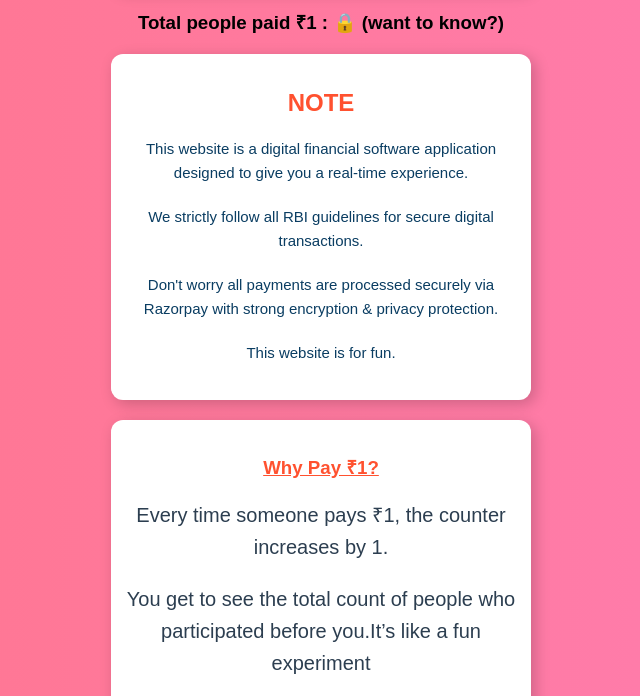
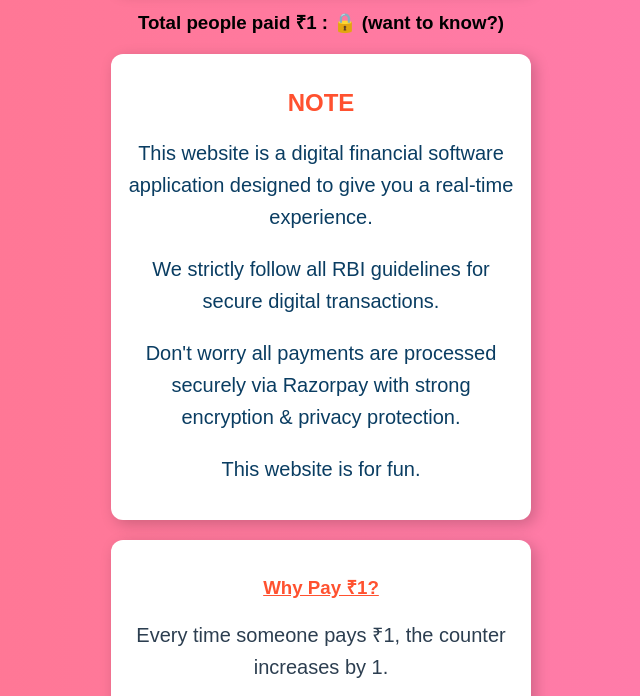
Before and after one commit to Charan731/ramu, a plain HTML site: page index.html in a window 1280 px wide. Shown: the part 880-1576 px from the top of the page, without its empty margins (319-959 px from the left). Drawn offline with Linux system fonts and the light colour scheme.

Commit message:
Update index.html

```diff
--- a/index.html
+++ b/index.html
@@ -268,10 +268,10 @@
 
     <div class="note-section">
       <h2>NOTE</h2>
-      <p style="color:#0a3d62; font-size:15px; font-weight:500; margin:20px auto; max-width: 600px; line-height:1.6;">This website is a digital financial software application designed to give you a real-time experience.</p>
-      <p style="color:#0a3d62; font-size:15px; font-weight:500; margin:20px auto; max-width: 600px; line-height:1.6;">We strictly follow all RBI guidelines for secure digital transactions.</p>
-      <p style="color:#0a3d62; font-size:15px; font-weight:500; margin:20px auto; max-width: 600px; line-height:1.6;">Don't worry all payments are processed securely via Razorpay with strong encryption & privacy protection.</p>
-      <p style="color:#0a3d62; font-size:15px; font-weight:500; margin:20px auto; max-width: 600px; line-height:1.6;">This website is for fun.</p>
+      <p style="color:#0a3d62; font-size:20px; font-weight:500; margin:20px auto; max-width: 600px; line-height:1.6;">This website is a digital financial software application designed to give you a real-time experience.</p>
+      <p style="color:#0a3d62; font-size:20px; font-weight:500; margin:20px auto; max-width: 600px; line-height:1.6;">We strictly follow all RBI guidelines for secure digital transactions.</p>
+      <p style="color:#0a3d62; font-size:20px; font-weight:500; margin:20px auto; max-width: 600px; line-height:1.6;">Don't worry all payments are processed securely via Razorpay with strong encryption & privacy protection.</p>
+      <p style="color:#0a3d62; font-size:20px; font-weight:500; margin:20px auto; max-width: 600px; line-height:1.6;">This website is for fun.</p>
     </div>
 
     <div class="why-section" id="why">
```
